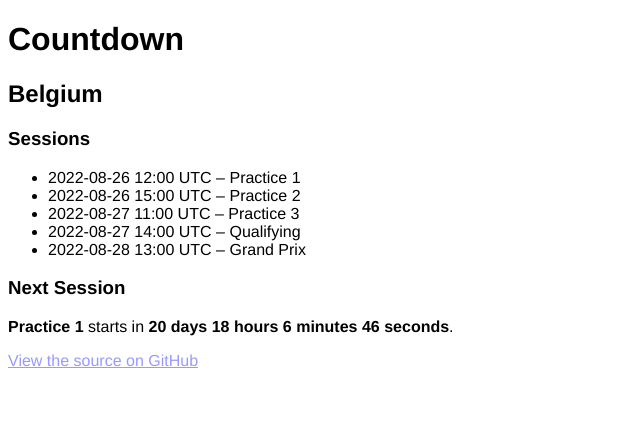
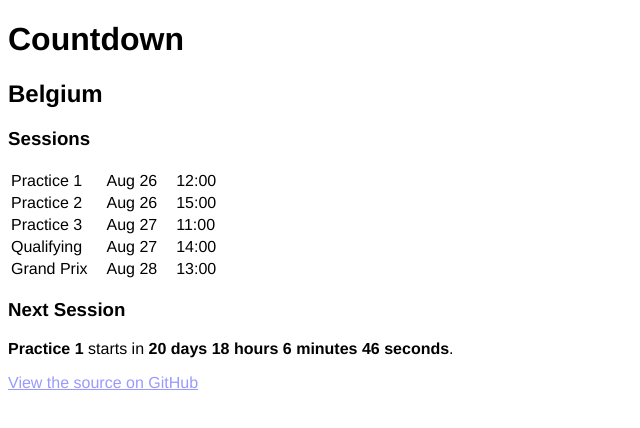
Before and after one commit to jmp/f1cd, a React (Create React App) app: page / in a window 1280 px wide. Shown: the top 428 px of the page, without its empty margins (0-640 px from the left). Built offline with nearby package versions, Linux system fonts and the light colour scheme.

Commit message:
Format sessions as a table

```diff
--- a/src/App.css
+++ b/src/App.css
@@ -13,3 +13,12 @@ a:visited {
 body {
     font: 12pt 'Helvetica Neue', 'Arial', sans-serif;
 }
+
+td {
+    padding-right: 1em;
+}
+
+.before {
+    opacity: 50%;
+    text-decoration: line-through;
+}
--- a/src/App.tsx
+++ b/src/App.tsx
@@ -29,18 +29,28 @@ function App({ rounds, getDate, updateInterval }: AppProps) {
             <h1>Countdown</h1>
             <h2 data-testid='round'>{nextRound.title}</h2>
             <h3>Sessions</h3>
-            <ul>
+            <table data-testid='sessions'>
+                <tbody>
                 {
                     sessionsBefore.map(({title, date}) => (
-                        <li key={date.getTime()}><del>{date.toISOString().slice(0, 16).replace('T', ' ')} UTC &ndash; {title}</del></li>
+                        <tr key={date.getTime()} className='before'>
+                            <td>{title}</td>
+                            <td>{date.toLocaleDateString('en-US', { month: 'short', day: 'numeric' })}</td>
+                            <td>{date.toLocaleTimeString('en-US', { hour12: false, hour: '2-digit', minute: '2-digit' })}</td>
+                        </tr>
                     ))
                 }
                 {
                     sessionsAfter.map(({title, date}) => (
-                        <li key={date.getTime()}>{date.toISOString().slice(0, 16).replace('T', ' ')} UTC &ndash; {title}</li>
+                        <tr key={date.getTime()} className='after'>
+                            <td>{title}</td>
+                            <td>{date.toLocaleDateString('en-US', { month: 'short', day: 'numeric' })}</td>
+                            <td>{date.toLocaleTimeString('en-US', { hour12: false, hour: '2-digit', minute: '2-digit' })}</td>
+                        </tr>
                     ))
                 }
-            </ul>
+                </tbody>
+            </table>
             <h3>Next Session</h3>
             <p><b data-testid='session'>{nextSession.title}</b> starts in <b data-testid='countdown'>{remainingTime}</b>.</p>
             <p><a href='https://github.com/jmp/f1cd'>View the source on GitHub</a></p>
```
Also changed, not shown: 1 other file (tests, documents, lock files or other folders).
